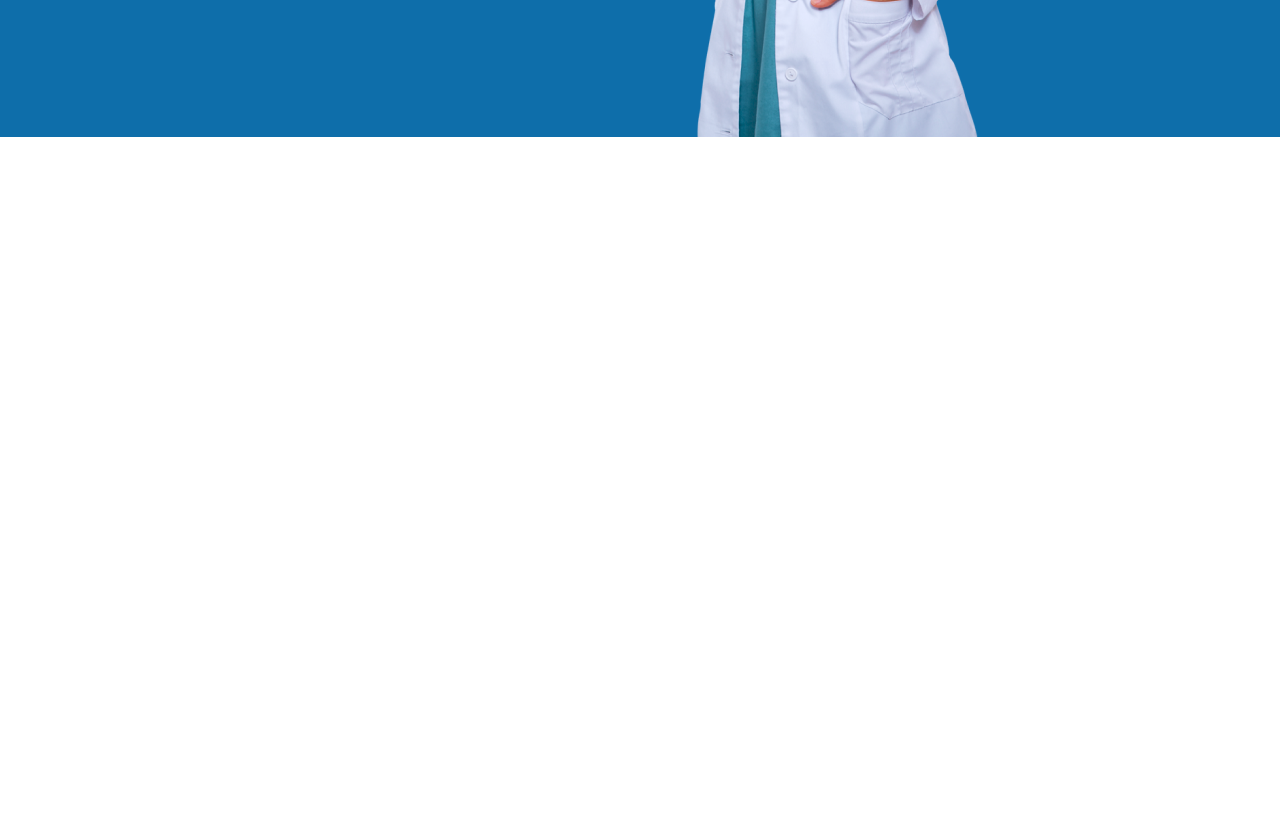
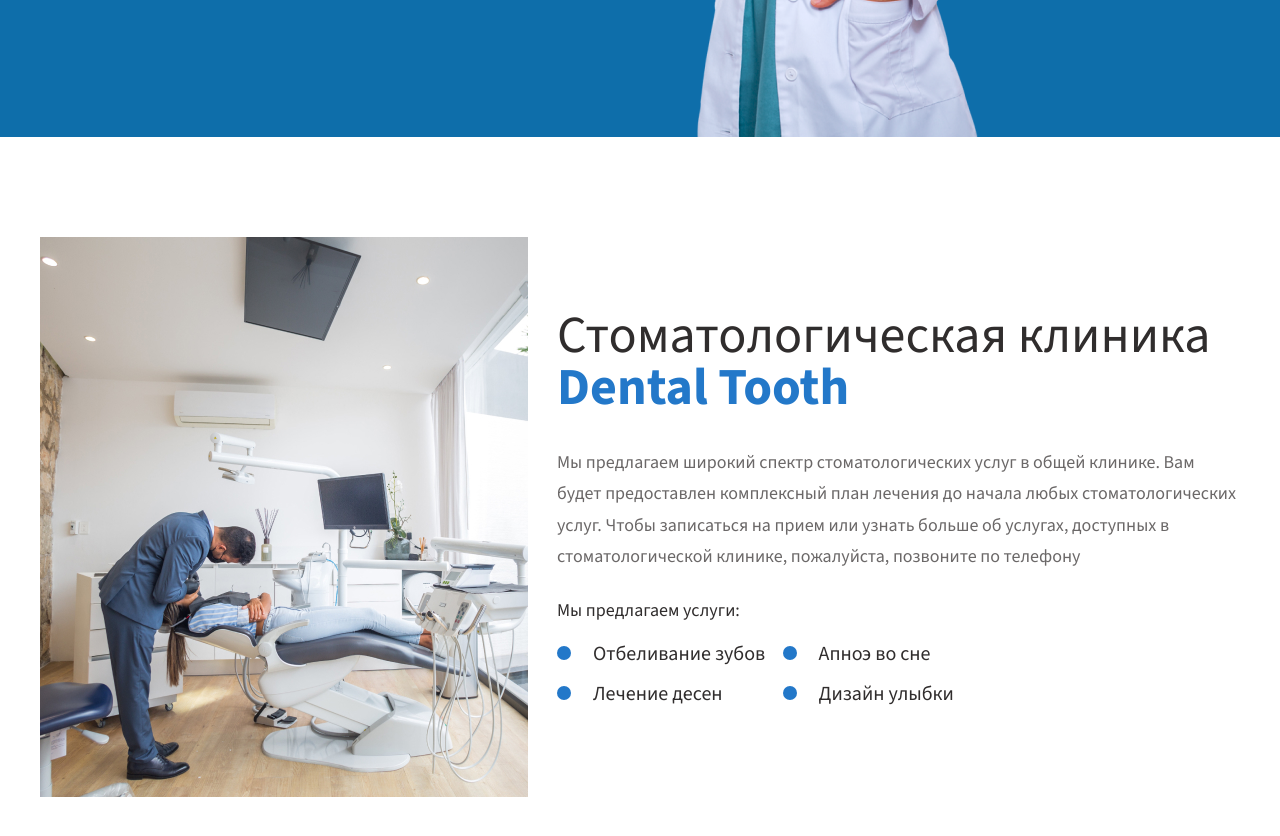
Before and after one commit to RudychikFedorV/Dental-Tooth, a website built with Parcel: page index.html in a window 1280 px wide. Shown: the part 724-1560 px from the top of the page. Before the commit the page ends 861 px from the top, so only its background shows below. Built offline with nearby package versions, Linux system fonts and the light colour scheme.

Commit message:
about section

```diff
--- a/index.html
+++ b/index.html
@@ -141,6 +141,32 @@
         </div>
     </section>
 
+    <section class="about" aria-label="about section">
+        <div class="container">
+            <div class="about-content" aria-label="about content block">
+                <div class="about-left" aria-label="about left">
+                    <img src="./img/about/banner.jpg" alt="banner foto" class="about-left__img">
+                </div>
+                <div class="about-right" aria-label="about right">
+                    <h1 class="about-right__title">Стоматологическая клиника <span> Dental Tooth</span></h1>
+                    <p class="about-right__desc">Мы предлагаем широкий спектр стоматологических услуг в общей клинике.
+                        Вам будет предоставлен комплексный план лечения до начала любых стоматологических услуг. Чтобы
+                        записаться на прием или узнать больше об услугах, доступных в стоматологической клинике,
+                        пожалуйста, позвоните по телефону
+                    </p>
+                    <div class="about-right__block" aria-label="right block nav">
+                        <p class="about-right__block-title">Мы предлагаем услуги:</p>
+                        <ul class="about-right__block-list" aria-label="right nav ul">
+                            <li class="about-right__block-item">Отбеливание зубов</li>
+                            <li class="about-right__block-item">Лечение десен</li>
+                            <li class="about-right__block-item">Апноэ во сне</li>
+                            <li class="about-right__block-item">Дизайн улыбки</li>
+                        </ul>
+                    </div>
+                </div>
+            </div>
+        </div>
+    </section>
 
     <script src="./js/jquery-3.6.4.min.js"></script>
     <script src="./js/index.js"></script>
--- /dev/null
+++ b/styles/components/_about.scss
@@ -0,0 +1,85 @@
+.about {
+  padding: 100px 0;
+  @include tablet {
+    padding: 50px 0;
+  }
+  &-content {
+    @include flex-spaceBetween-center;
+    column-gap: 20px;
+    @include tablet {
+      flex-direction: column;
+      row-gap: 50px;
+    }
+  }
+  &-left{
+    flex-shrink: 0;
+  }
+  &-right {
+    max-width: 683px;
+    @include tablet {
+      text-align: center;
+    }
+    &__title {
+      font: var(--txt-400-52-100-ff);
+      color: var(--c-color-link);
+      margin-bottom: 33px;
+      @include mobile {
+        font: var(--txt-400-30-100-ff);
+      }
+      span {
+        color: var(--c-background);
+        font-weight: 700;
+      }
+    }
+    &__desc {
+      font: var(--txt-400-18-175-ff);
+      color: var(--c-color-desc-2);
+      margin-bottom: 22px;
+      @include mobile {
+        font: var(--txt-400-14-175-ff);
+      }
+    }
+    &__block {
+      max-width: 435px;
+      @include tablet {
+        margin-inline: auto;
+        text-align: left;
+      }
+      &-title {
+        font: var(--txt-400-18-175-ff);
+        color: var(--c-color-link);
+        margin-bottom: 18px;
+        @include mobile {
+          font: var(--txt-400-14-175-ff);
+        }
+      }
+      &-list {
+        column-count: 2;
+      }
+      &-item {
+        font: var(--txt-400-20-100-ff);
+        color: var(--c-color-link);
+        white-space: nowrap;
+        gap: 20px;
+        margin-bottom: 20px;
+        @include mobile {
+          font: var(--txt-400-14-100-ff);
+        }
+        &::before {
+          content: "";
+          display: inline-block;
+          border-radius: 100%;
+          background-color: var(--c-background);
+          width: 14px;
+          height: 14px;
+          margin-right: 22px;
+          @include mobile-small {
+            margin-right: 10px;
+            width: 10px;
+            height: 10px;
+          }
+        }
+      }
+    }
+  }
+}
--- a/styles/styles.scss
+++ b/styles/styles.scss
@@ -13,3 +13,4 @@
 // components
 @import 'components/header';
 @import 'components/welcome';
+@import 'components/about';
--- a/styles/utils/_vars.scss
+++ b/styles/utils/_vars.scss
@@ -5,17 +5,24 @@
   --transition-2: 0.5s ease;
 
   --txt-700-62-100-ff: normal 700 62px / 106% var(--ff);
+  --txt-700-52-100-ff: normal 700 52px / 106% var(--ff);
   --txt-700-42-100-ff: normal 700 42px / 106% var(--ff);
   --txt-700-32-100-ff: normal 700 32px / 106% var(--ff);
+  --txt-400-52-100-ff: normal 400 52px / 100% var(--ff);
+  --txt-400-30-100-ff: normal 400 30px / 100% var(--ff);
   --txt-400-22-100-ff: normal 400 22px / 100% var(--ff);
+  --txt-400-20-100-ff: normal 400 20px / 100% var(--ff);
+  --txt-400-18-175-ff: normal 400 18px / 175% var(--ff);
   --txt-400-18-100-ff: normal 400 18px / 100% var(--ff);
   --txt-400-16-100-ff: normal 400 16px / 100% var(--ff);
+  --txt-400-14-175-ff: normal 400 14px / 175% var(--ff);
   --txt-400-14-100-ff: normal 400 14px / 100% var(--ff);
   --txt-400-12-100-ff: normal 400 12px / 100% var(--ff);
 
   --c-text-white: #fff;
   --c-color-link: #302d2d;
   --c-color-desc: #c5c1fe;
+  --c-color-desc-2: #6b6868;
   --c-background: #2378c9;
   --c-background-menu: #0e6eaa;
   --c-background-btn: #f86d6d;
```
Also changed, not shown: docs/styles.css, img/about/banner.jpg (added), 1 other file.
